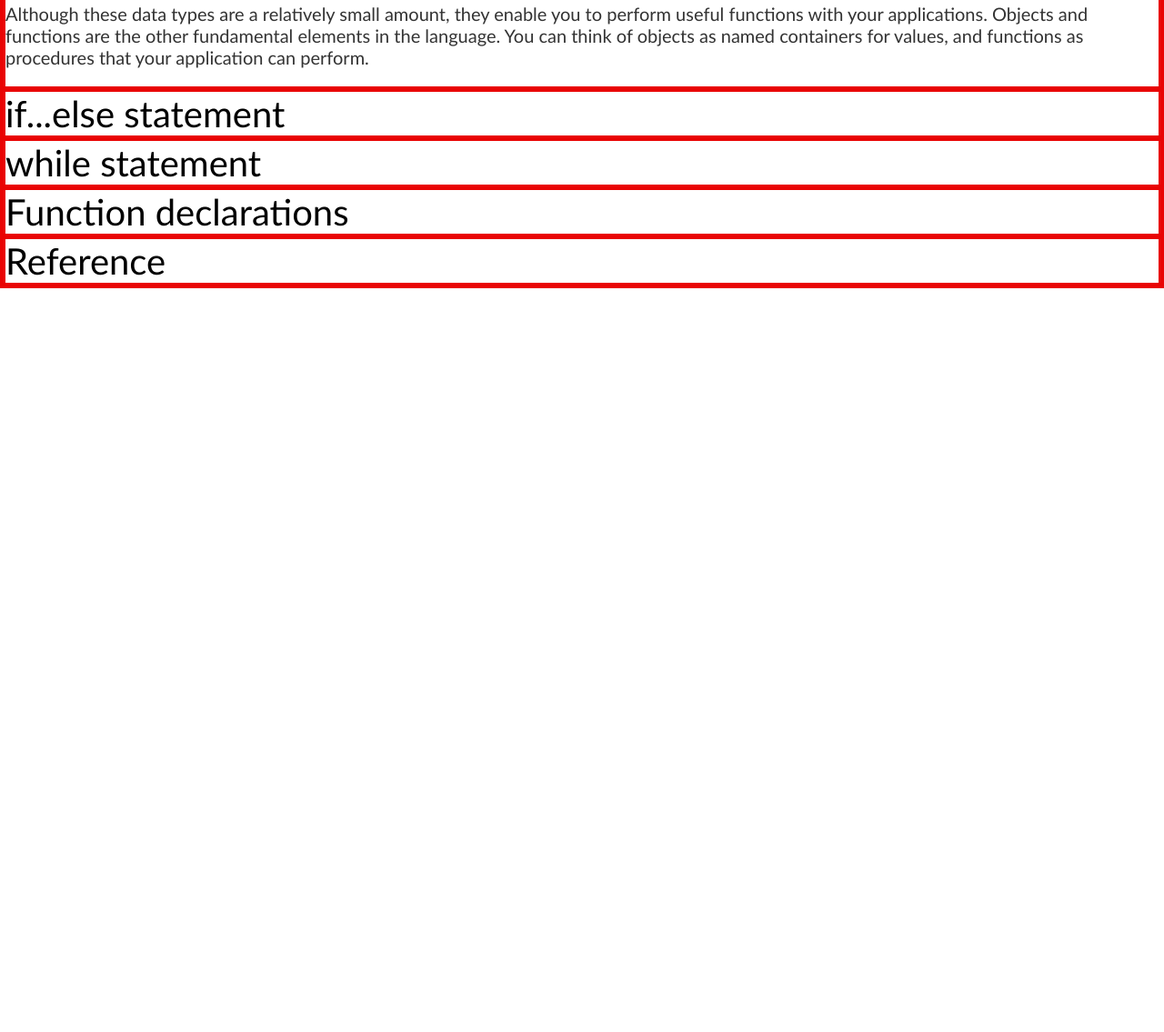
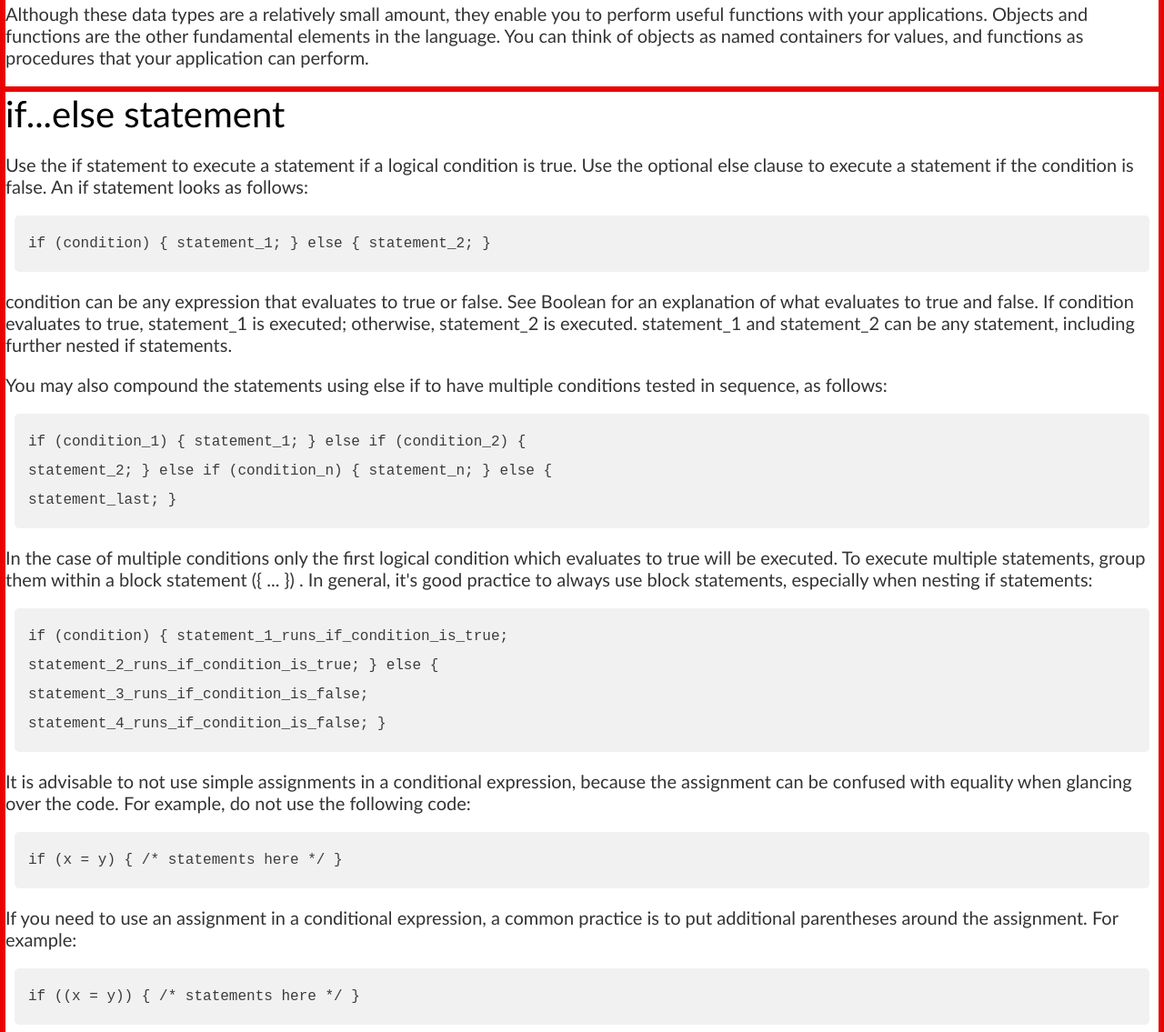
Before and after one commit to Milli-Mi/Responsive_Web_Design, a plain HTML site: page CertificationProjects/TechnicalDocumentationPage/index.html in a window 1280 px wide. Shown: the part 4257-5392 px from the top of the page at 91% size. Before the commit the page ends 4574 px from the top, so only its background shows below. Drawn offline with Linux system fonts and the light colour scheme.

Commit message:
Update index.html
adding content

```diff
--- a/CertificationProjects/TechnicalDocumentationPage/index.html
+++ b/CertificationProjects/TechnicalDocumentationPage/index.html
@@ -145,6 +145,25 @@
     </section>
     <section class="main-doc" id="if...else_statement">
       <header>if...else statement</header>
+      <p>Use the if statement to execute a statement if a logical condition is true. Use the optional else clause to execute a statement if the condition is false. An if statement looks as follows:</p>
+      <code>if (condition) { statement_1; } else { statement_2; }</code>
+      <p>condition can be any expression that evaluates to true or false. See Boolean for an explanation of what evaluates to true and false. If condition evaluates to true, statement_1 is executed; otherwise, statement_2 is executed. statement_1 and statement_2 can be any statement, including further nested if statements.</p>
+      <p>You may also compound the statements using else if to have multiple conditions tested in sequence, as follows:</p>
+      <code>if (condition_1) { statement_1; } else if (condition_2) {</br>
+        statement_2; } else if (condition_n) { statement_n; } else {</br>
+        statement_last; }</code>
+      <p>In the case of multiple conditions only the first logical condition which evaluates to true will be executed. To execute multiple statements, group them within a block statement ({ ... }) . In general, it's good practice to always use block statements, especially when nesting if statements:</p>
+      <code>
+        if (condition) { statement_1_runs_if_condition_is_true;</br>
+          statement_2_runs_if_condition_is_true; } else {</br>
+          statement_3_runs_if_condition_is_false;</br>
+          statement_4_runs_if_condition_is_false; }</br>
+      </code>
+      <p>It is advisable to not use simple assignments in a conditional expression, because the assignment can be confused with equality when glancing over the code. For example, do not use the following code:</p>
+      <code>if (x = y) { /* statements here */ }</code>
+      <p>If you need to use an assignment in a conditional expression, a common practice is to put additional parentheses around the assignment. For example:</p>
+      <code>if ((x = y)) { /* statements here */ }</code>
+
     </section>
     <section class="main-section" id="while_statement">
       <header>while statement</header>
```
